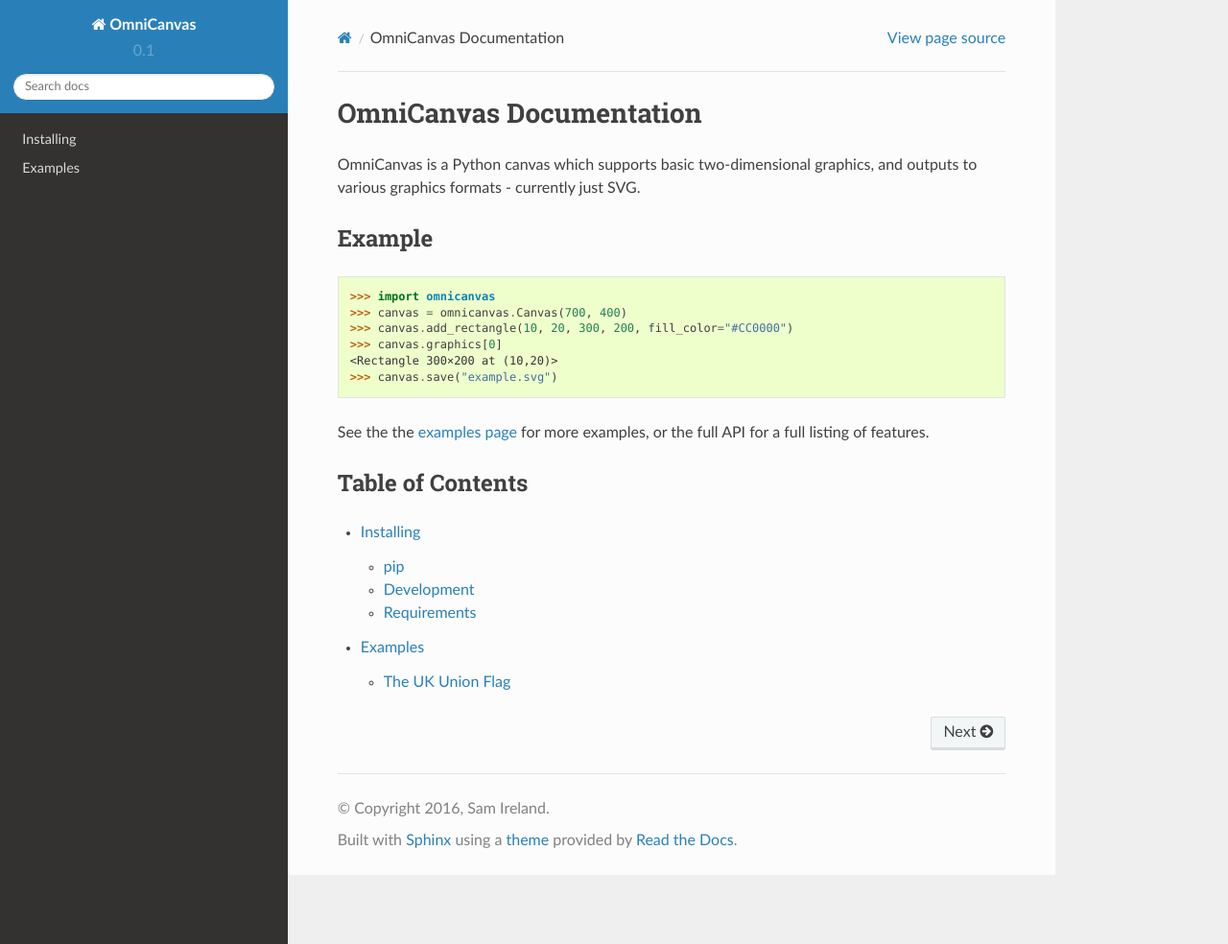
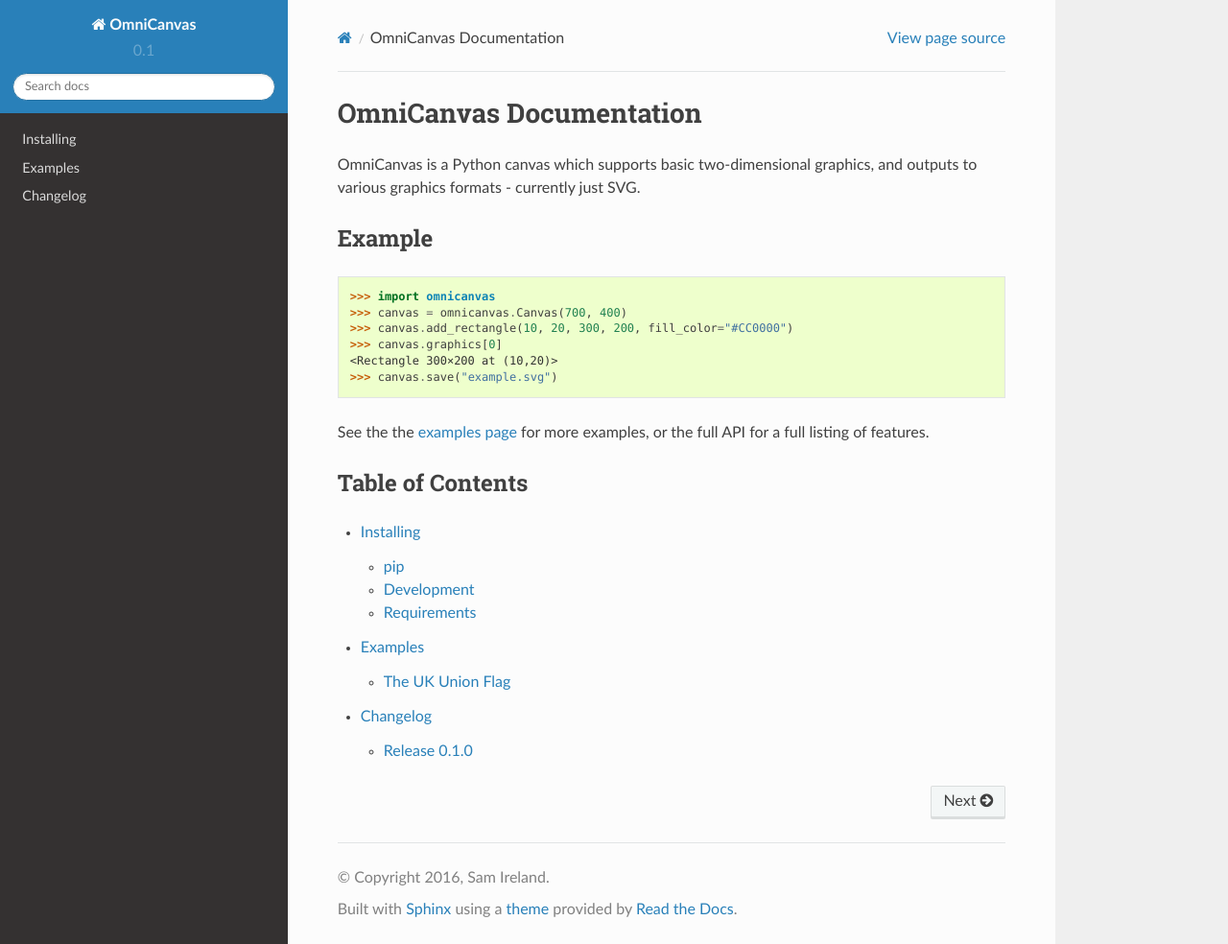
Before and after one commit to samirelanduk/omnicanvas, a Sphinx documentation site: the page built from docs/source/index.rst, in a window 1280 px wide and 984 px high. Shown: the whole window at 96% size. Built offline with Sphinx 7.4.7 and the Read the Docs theme 2.0.0, drawn with Linux system fonts in a browser that asks for light colours.

Commit message:
Add changelog to docs

```diff
--- /dev/null
+++ b/docs/source/changelog.rst
@@ -0,0 +1,17 @@
+Changelog
+---------
+
+
+Release 0.1.0
+~~~~~~~~~~~~~
+
+`?? May 2016`
+
+* Canvas with four graphic types:
+
+  * Rectangles
+  * Lines
+  * Polygons
+  * Text
+
+* SVG output
--- a/docs/source/index.rst
+++ b/docs/source/index.rst
@@ -24,3 +24,4 @@
 
     installing
     examples
+    changelog
```
